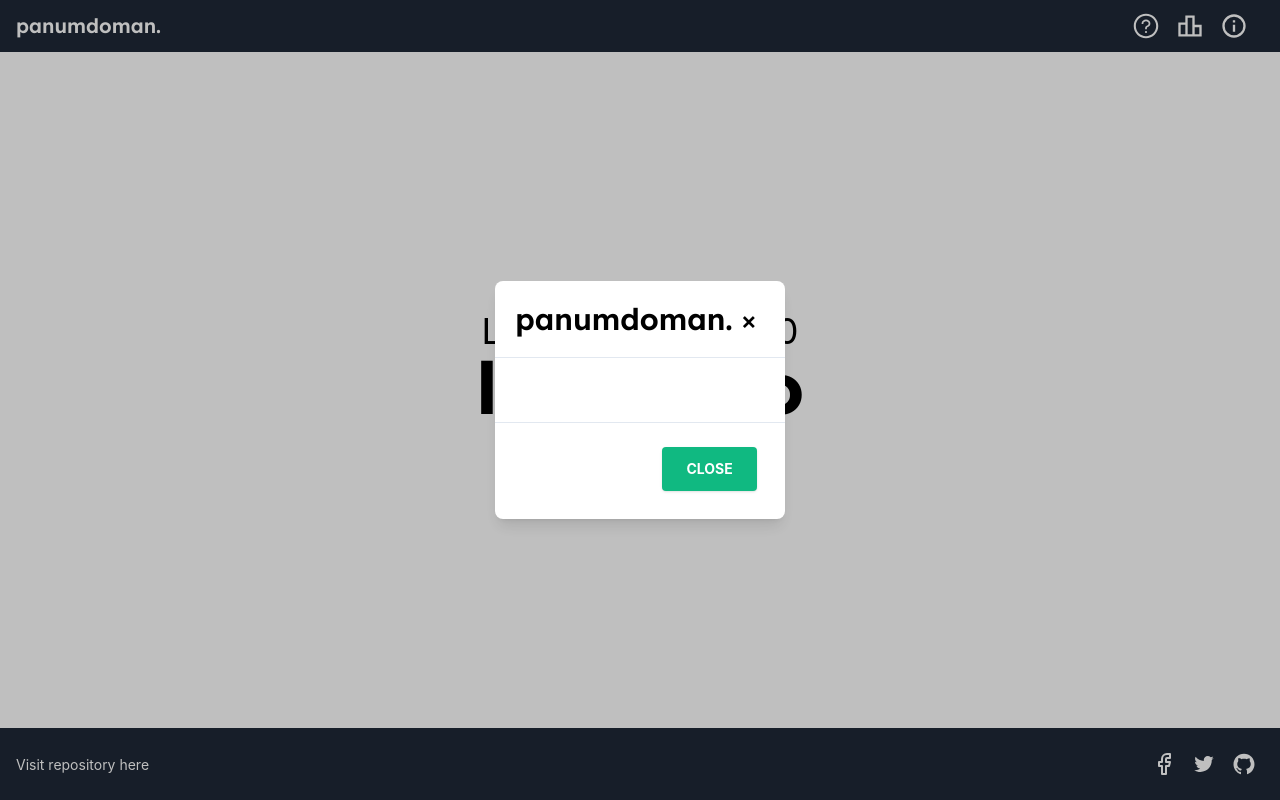
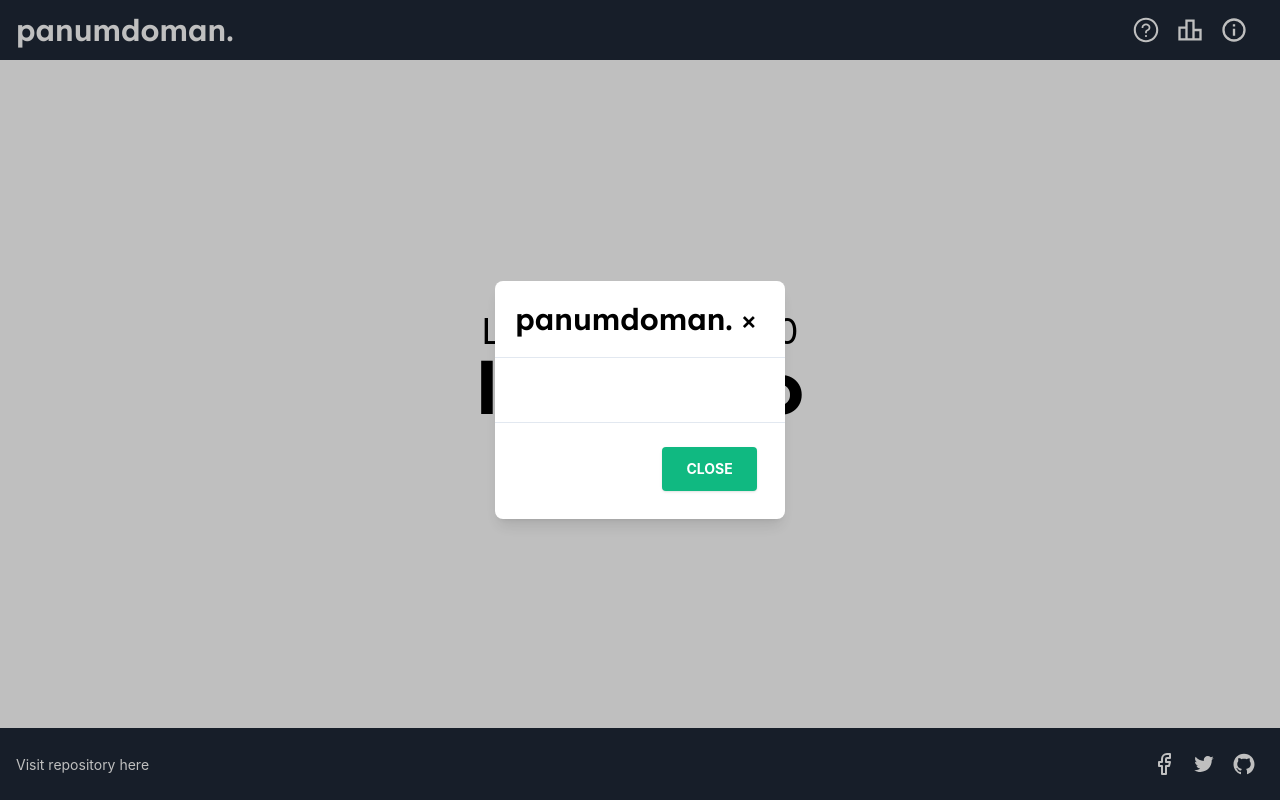
Before and after one commit to louispawaon/panumdoman, a Next.js app in the folder panumdoman/: page / in a window 1280 px wide. Built offline with nearby package versions, Linux system fonts and the light colour scheme.

Commit message:
update header footer

```diff
--- a/panumdoman/components/Footer/Footer.tsx
+++ b/panumdoman/components/Footer/Footer.tsx
@@ -7,7 +7,7 @@ export default function Footer(){
         <footer className="fixed bottom-0 w-full bg-gray-800 py-6 px-4">
           <div className="container mx-auto flex justify-between items-center">
             <div>
-            <a href="https://github.com/yourgithubrepository" target="_blank" rel="noopener noreferrer" className="text-white text-sm hover:text-gray-300">
+            <a href="https://github.com/louispawaon/panumdoman" target="_blank" rel="noopener noreferrer" className="text-white text-sm hover:text-gray-300">
                 Visit repository here
               </a>
             </div>
--- a/panumdoman/components/Header/Header.tsx
+++ b/panumdoman/components/Header/Header.tsx
@@ -13,7 +13,7 @@ export default function Header({onOpenInstModal,onOpenAboutModal}:Header){
      return (
         <nav className=" fixed top-0 w-full flex items-center justify-between px-4 py-3 bg-gray-800">
         <div className="flex">
-          <span className="font-lexend sm:text-3xl font-semibold text-xl text-white">panumdoman.</span>
+          <span className="font-lexend font-semibold text-3xl text-white">panumdoman.</span>
         </div>
         <div className="flex">
           <AiOutlineQuestionCircle onClick={onOpenInstModal} className="text-white h-7 w-7 fill-current mr-4"/>
```
